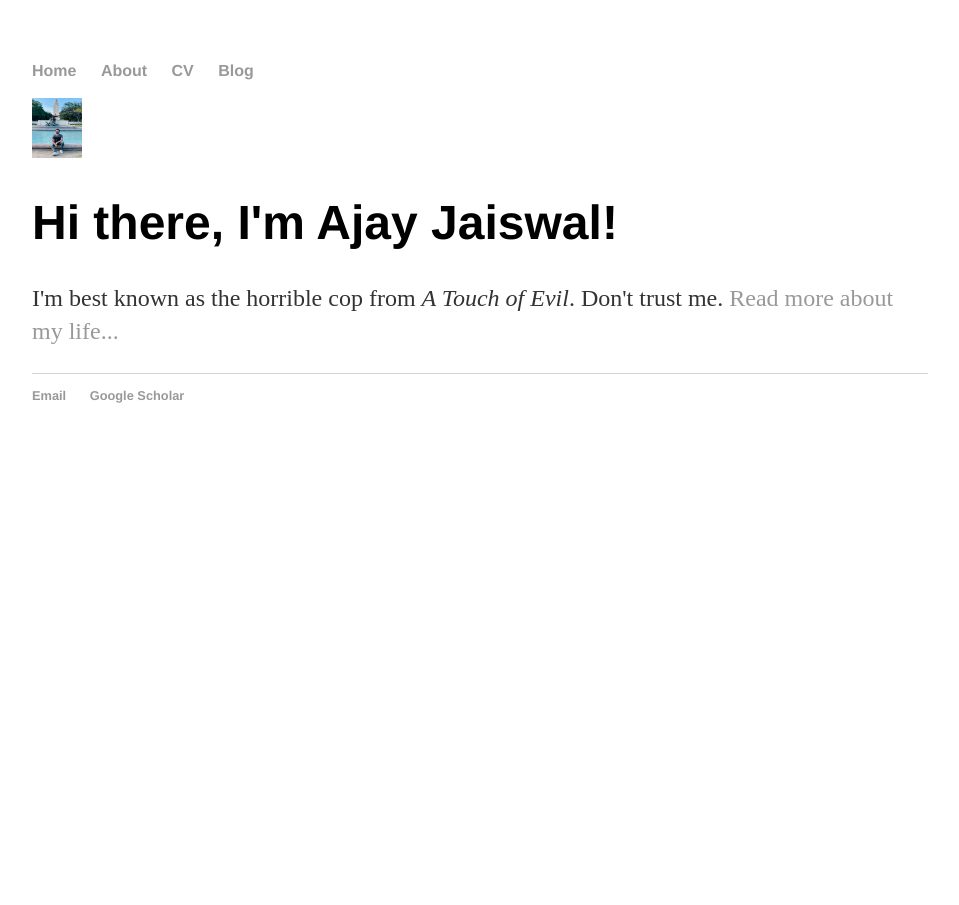
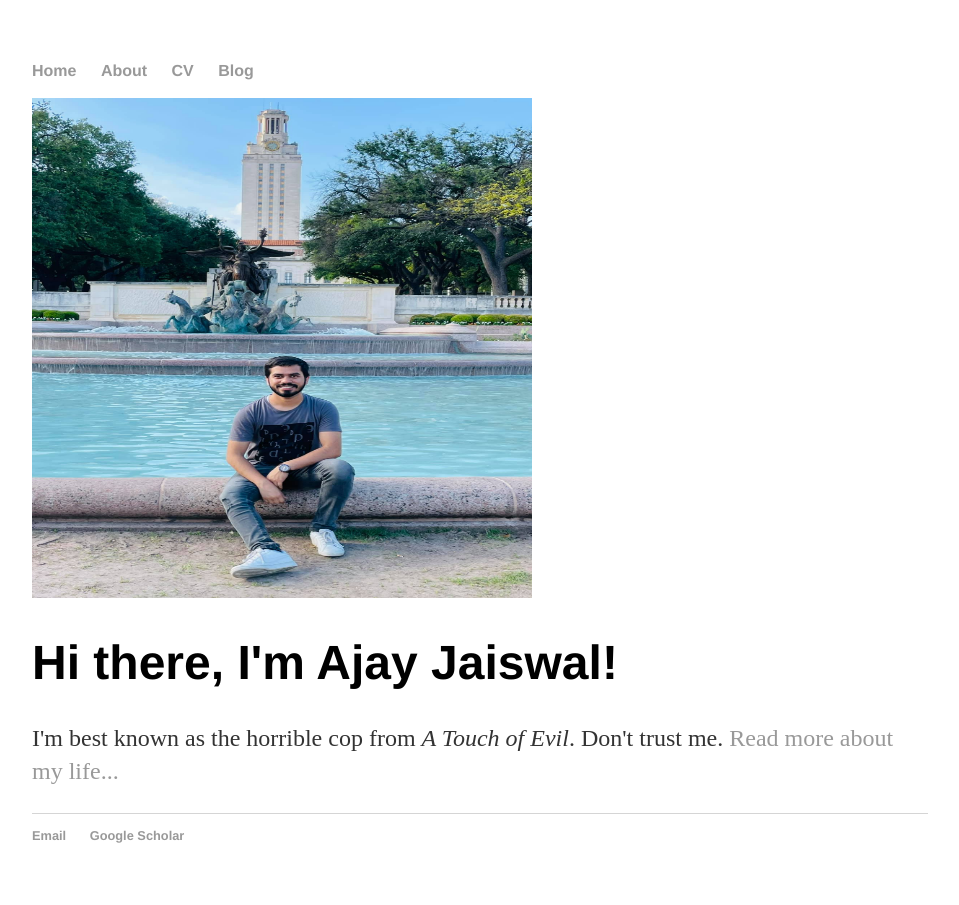
Before and after one commit to Ajay1994/ajay1994.github.io, a Jekyll site: the page built from index.html, in a window 1280 px wide. Shown: the whole page, without its empty margins (160-1119 px from the left). Built offline with Jekyll 4.4.1, drawn with Linux system fonts in a browser that asks for light colours.

Commit message:
Update index.html

```diff
--- a/index.html
+++ b/index.html
@@ -4,7 +4,7 @@
 ---
 
 		<div class="blurb">
-			<img src="/bio_image.jpg" alt="Italian Trulli" style="width:50px;height:60px;">
+			<img src="/bio_image.jpg" alt="Italian Trulli" style="width:500px;height:500px;">
 			<h1>Hi there, I'm Ajay Jaiswal!</h1>
 			<p>I'm best known as the horrible cop from <em>A Touch of Evil</em>. Don't trust me. <a href="/about">Read more about my life...</a></p>
 		</div>
```
